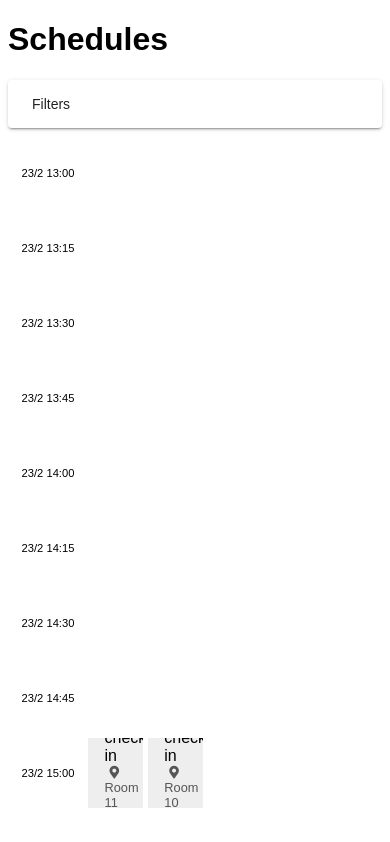
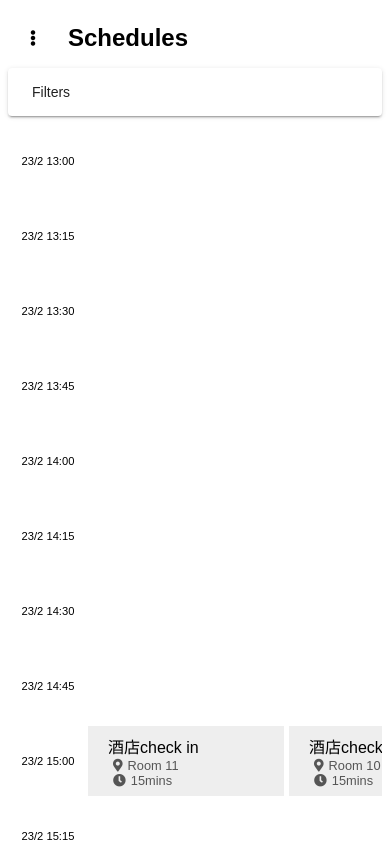
Before and after one commit to lkachun9129/tammy-ronald-bigday-240224, an Angular app: page / in a window 390 px wide. Shown: the top 842 px of the page. Built offline with nearby package versions, Linux system fonts and the light colour scheme.

Commit message:
Improved layout in mobile view

```diff
--- a/src/app/schedules/schedules.component.html
+++ b/src/app/schedules/schedules.component.html
@@ -1,4 +1,24 @@
+<div class="sticky-header">
+    <div class="header">
+        <div mat-icon-button [matMenuTriggerFor]="menu">
+            <i class="fas fa-ellipsis-v"></i>
+        </div>
         <h1>Schedules</h1>
+    </div>
+    <mat-menu #menu="matMenu">
+        <button mat-menu-item>
+            <i class="fas fa-calendar-alt"></i>
+            <span>Schedule</span>
+        </button>
+        <button mat-menu-item>
+            <i class="fas fa-box-open"></i>
+            <span>Gears</span>
+        </button>
+        <!-- <button mat-menu-item>
+        <mat-icon>notifications_off</mat-icon>
+        <span>Decoration</span>
+        </button> -->
+    </mat-menu>
     <mat-expansion-panel class="filter-panel" hideToggle>
         <mat-expansion-panel-header>
             <mat-panel-title>
@@ -13,8 +33,11 @@
                 }
             </mat-select>
         </mat-form-field>
+        <mat-checkbox class="example-margin" (change)="onShowRelatedOnlyChanged($event.checked)">
+            Show related events only
+        </mat-checkbox>
     </mat-expansion-panel>
-
+</div>
 <div class="schedule-container" *ngIf="ready">
     <div class="datetime-col">
         <mat-grid-list cols="1" rowHeight="70px" gutterSize="5px">
@@ -24,10 +47,12 @@
         </mat-grid-list>
     </div>
     <div class="event-col">
+        <div class="event-scroll-wrapper" [style.width]="(maxParallelEventCount * 200) + 'px'">
             <mat-grid-list [cols]="maxParallelEventCount" rowHeight="70px" gutterSize="5px">
                 @for (session of sessions; track session) {
                 @for (event of session.events; track event) {
-                    <mat-grid-tile [rowspan]="event.sessionCount" colspan="1" [style.background]="getEventColor(event)" (click)="showEventDetails(event)">
+                <mat-grid-tile [rowspan]="event.sessionCount" colspan="1" [style.background]="getEventColor(event)"
+                    (click)="showEventDetails(event)">
                     <div class="event-container">
                         <div class="event-desc">{{event.description}}</div>
                         <div class="event-venue"><i class="fas fa-map-marker-alt"></i>{{event.venue}}</div>
@@ -35,12 +60,13 @@
                     </div>
                 </mat-grid-tile>
                 }
-                @if (session.parallelEventCount < maxParallelEventCount) {
-                    @for (item of [].constructor(maxParallelEventCount - session.parallelEventCount); track item) {
-                        <mat-grid-tile colspan="1"></mat-grid-tile>
+                @if (session.parallelEventCount < maxParallelEventCount) { @for (item of
+                    [].constructor(maxParallelEventCount - session.parallelEventCount); track item) { <mat-grid-tile
+                    colspan="1"></mat-grid-tile>
                     }
                     }
                     }
             </mat-grid-list>
         </div>
     </div>
+</div>
--- a/src/app/schedules/schedules.component.sass
+++ b/src/app/schedules/schedules.component.sass
@@ -1,3 +1,23 @@
+h1
+    font-size: 1.5em
+.sticky-header
+    background-color: #FFFFFF
+    position: -webkit-sticky /* Safari */
+    position: sticky
+    top: 0
+    z-index: 2
+.header
+    display: flex
+    div[mat-icon-button]
+        display: flex
+        align-items: center
+        justify-content: center
+        width: 50px
+        margin-right: 10px
+button[mat-menu-item] i
+    margin-right: 10px
+    width: 25px
+    text-align: center
 .schedule-container
     display: flex
 .datetime-col
@@ -5,6 +25,9 @@
     font-size: 0.7em
 .event-col
     width: calc(100% - 80px)
+    overflow-x: scroll
+.event-scroll-wrapper
+    position: relative
 
 .filter-panel
     margin-bottom: 10px
--- a/src/app/schedules/schedules.component.ts
+++ b/src/app/schedules/schedules.component.ts
@@ -1,12 +1,14 @@
 import { Component } from '@angular/core';
 import { DateTime } from 'luxon';
+import { MatCheckboxModule } from '@angular/material/checkbox';
 import { MatDialog, MatDialogModule } from '@angular/material/dialog';
 import { MatExpansionModule } from '@angular/material/expansion';
 import { MatFormFieldModule } from '@angular/material/form-field';
 import { MatGridListModule } from '@angular/material/grid-list';
+import { MatMenuModule } from '@angular/material/menu';
 import { MatSelectModule } from '@angular/material/select';
 import { CommonModule } from '@angular/common';
-import { Event, schedules } from './schedules';
+import { Event, EventInput, schedules } from './schedules';
 import { LuxonDateFormatPipe } from '../luxon-date-format-pipe.pipe';
 import { EventDetailsDialog } from '../event-details-dialog/event-details-dialog.component';
 
@@ -20,7 +22,7 @@ export interface Session {
 @Component({
     selector: 'app-schedules',
     standalone: true,
-    imports: [CommonModule, LuxonDateFormatPipe, MatDialogModule, MatExpansionModule, MatFormFieldModule, MatGridListModule, MatSelectModule],
+    imports: [CommonModule, LuxonDateFormatPipe, MatCheckboxModule, MatDialogModule, MatExpansionModule, MatFormFieldModule, MatGridListModule, MatMenuModule, MatSelectModule],
     templateUrl: './schedules.component.html',
     styleUrl: './schedules.component.sass'
 })
@@ -30,6 +32,7 @@ export class SchedulesComponent {
     private _scheduleEndDateTime: DateTime = DateTime.fromFormat('2024-02-25 00:15', 'yyyy-LL-dd HH:mm');
 
     private _maxParallelEventCount: number = 0;
+    private _showRelatedFirst: boolean = false;
 
     ready: boolean = false;
 
@@ -51,6 +54,8 @@ export class SchedulesComponent {
     }
 
     private loadSchedules(): void {
+        this.sessions.length = 0;
+
         let sessionCount: number = this._scheduleEndDateTime.diff(this._scheduleStartDateTime).as('minutes') / 15;
 
         for (let i = 0; i < sessionCount; ++i) {
@@ -63,7 +68,7 @@ export class SchedulesComponent {
             this.sessions.push(session);
         }
 
-        schedules.forEach(eventInput => {
+        let eventProcessor = (eventInput: EventInput) => {
             let startDateTime = DateTime.fromFormat(eventInput.startDateTime, 'dd/L HH:mm');
             let endDateTime = startDateTime.plus({ minute: eventInput.duration });
             let event: Event = {
@@ -72,7 +77,7 @@ export class SchedulesComponent {
                 duration: eventInput.duration,
                 sessionCount: eventInput.duration / 15,
                 description: eventInput.description,
-                venue: eventInput.venue == '0'? '--' : eventInput.venue,
+                venue: eventInput.venue == '0' ? '--' : eventInput.venue,
                 participants: eventInput.participants,
                 gears: eventInput.gears,
                 remarks: eventInput.remarks,
@@ -89,7 +94,39 @@ export class SchedulesComponent {
             }
 
             this._maxParallelEventCount = Math.max(currentSession.parallelEventCount, this._maxParallelEventCount);
-        });
+        };
+
+        if (this._showRelatedFirst) {
+            // process related events first
+            schedules.filter(x => {
+                for (let name of this.selectedNames) {
+                    if (x.participants.includes(name)) {
+                        return true;
+                    }
+                }
+                return false;
+            }).forEach(eventProcessor);
+
+            // process unrelated events later
+            schedules.filter(x => {
+                for (let name of this.selectedNames) {
+                    if (x.participants.includes(name)) {
+                        return false;
+                    }
+                }
+                return true;
+            }).forEach(eventProcessor);
+        } else {
+            schedules.forEach(eventProcessor);
+        }
+
+    }
+
+    onShowRelatedOnlyChanged(checked: boolean) {
+        this.ready = false;
+        this._showRelatedFirst = checked;
+        this.loadSchedules();
+        this.ready = true;
     }
 
     getEventColor(event: Event): string {
```
Lines whose indentation alone changed are shown as unchanged.
